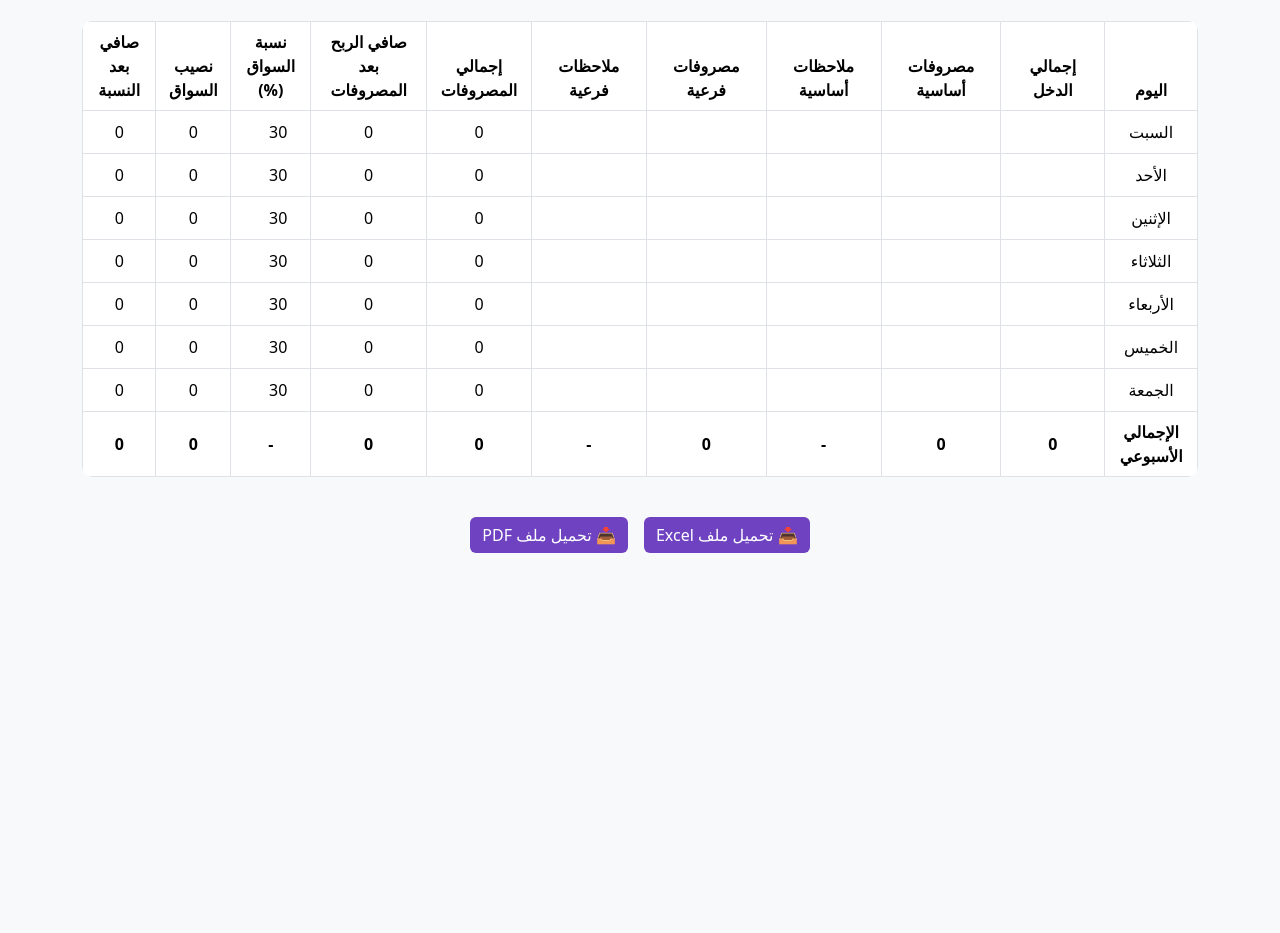
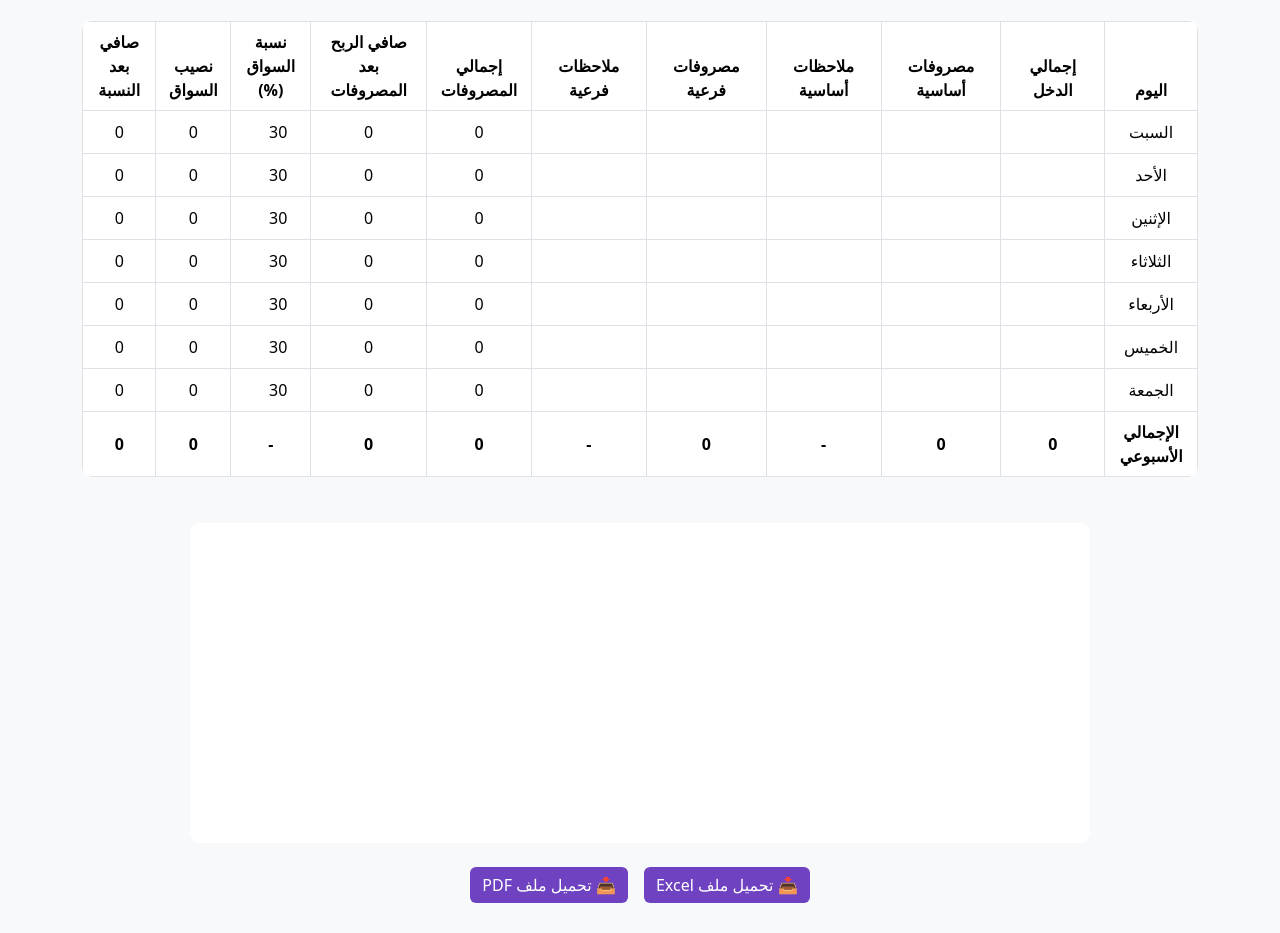
Before and after one commit to HassanRagab494/price, a plain HTML site: page index.html in a window 1280 px wide. Shown: the part 133-1066 px from the top of the page. Before the commit the page ends 800 px from the top, so only its background shows below. Drawn offline with nearby package versions, Linux system fonts and the light colour scheme; no server answers.

Commit message:
Integrate Chart.js and add chart container1
Added Chart.js library and chart container for profit chart.

```diff
--- a/index.html
+++ b/index.html
@@ -11,12 +11,8 @@
   <script src="https://cdnjs.cloudflare.com/ajax/libs/jspdf/2.5.1/jspdf.umd.min.js"></script>
   <script src="https://cdnjs.cloudflare.com/ajax/libs/jspdf-autotable/3.5.25/jspdf.plugin.autotable.min.js"></script>
 
-  <!-- Firebase - يفضل استخدام أحدث الإصدارات التي استخدمتها في mine.js -->
-  <!-- لا تحتاج لتضمين هذه السكربتات إذا كنت تستوردها مباشرة في mine.js باستخدام URL -->
-  <!--
-  <script src="https://www.gstatic.com/firebasejs/11.0.1/firebase-app.js"></script>
-  <script src="https://www.gstatic.com/firebasejs/11.0.1/firebase-firestore.js"></script>
-  -->
+  <!-- إضافة Chart.js -->
+  <script src="https://cdn.jsdelivr.net/npm/chart.js"></script>
 
   <style>
     body { background: #f8f9fa; padding: 30px; }
@@ -25,6 +21,21 @@
     input { width: 100%; text-align: center; border: none; background: transparent; }
     tfoot td { font-weight: bold; background: #eee; }
     .btn-primary { background: #6f42c1; border: none; }
+    /* إضافة بعض التنسيق لعنصر الكانفاس للرسم البياني */
+    .chart-container {
+        background: white;
+        padding: 20px;
+        border-radius: 10px;
+        margin-top: 30px;
+        margin-bottom: 20px;
+        /* لجعل الرسم البياني متجاوبًا مع العرض */
+        position: relative;
+        height:40vh; /* ارتفاع تقريبي */
+        width: 100%; /* عرض كامل للحاوية */
+        max-width: 900px; /* لتحديد أقصى عرض للرسم البياني */
+        margin-left: auto;
+        margin-right: auto;
+    }
   </style>
 </head>
 <body>
@@ -44,7 +55,7 @@
     </div>
 
     <div class="table-responsive">
-      <table class="table table-bordered text-center align-middle" id="mainTable"> <!-- تغيير ID الجدول هنا -->
+      <table class="table table-bordered text-center align-middle" id="mainTable">
         <thead>
           <tr>
             <th>اليوم</th>
@@ -79,11 +90,16 @@
       </table>
     </div>
 
-    <div class="text-center mt-4 d-flex justify-content-center gap-3"> <!-- تعديل هنا لإظهار الأزرار بجانب بعضها -->
+    <!-- مكان الرسم البياني -->
+    <div class="chart-container">
+        <canvas id="profitChart"></canvas>
+    </div>
+
+    <div class="text-center mt-4 d-flex justify-content-center gap-3">
       <button id="exportExcel" class="btn btn-primary">
         📥 تحميل ملف Excel
       </button>
-      <button id="exportPDF" class="btn btn-primary"> <!-- إضافة زر PDF هنا -->
+      <button id="exportPDF" class="btn btn-primary">
         📥 تحميل ملف PDF
       </button>
     </div>
```
